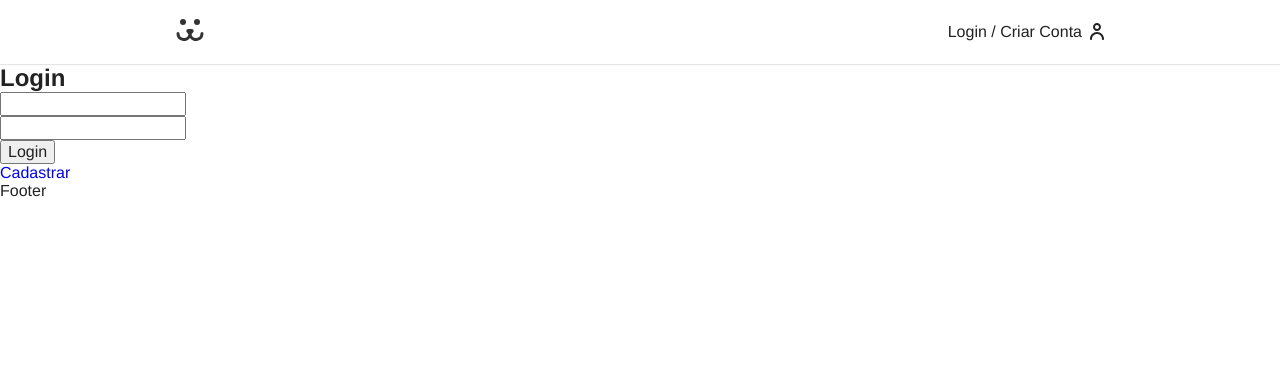
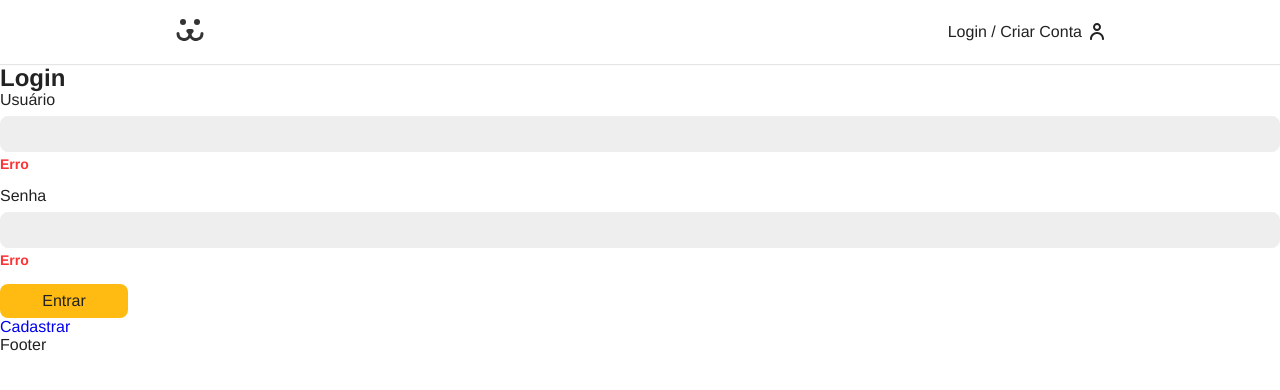
Before and after one commit to marcelloventurini/dogsocial, a React (Vite) app: page /login in a window 1280 px wide. Shown: the top 390 px of the page. Built offline with nearby package versions, Linux system fonts and the light colour scheme.

Commit message:
Create Forms components.

```diff
--- /dev/null
+++ b/src/Components/Forms/Button.jsx
@@ -0,0 +1,9 @@
+import styles from './Button.module.css'
+
+function Button({ children, ...props }) {
+  return (
+    <button {...props} className={styles.button}>{children}</button>
+  )
+}
+
+export default Button
--- /dev/null
+++ b/src/Components/Forms/Button.module.css
@@ -0,0 +1,24 @@
+.button {
+  font-size: 1rem;
+  font-family: var(--type-first-font);
+  cursor: pointer;
+  border: none;
+  border-radius: .5rem;
+  background: #fb1;
+  color: #222;
+  min-width: 8rem;
+  padding: .5rem 1.5rem;
+  box-sizing: border-box;
+  transition: .1s;
+}
+
+.button:hover,
+.button:focus {
+  outline: none;
+  box-shadow: 0 0 0 3px #fea, 0 0 0 4px #fb1;
+}
+
+.button:disabled {
+  opacity: .5;
+  cursor: wait;
+}
--- /dev/null
+++ b/src/Components/Forms/Input.jsx
@@ -0,0 +1,13 @@
+import styles from './Input.module.css'
+
+function Input({ label, type, name }) {
+  return (
+    <div className={styles.wrapper}>
+      <label htmlFor={name} className={styles.label}>{label}</label>
+      <input id={name} name={name} className={styles.input} type={type} />
+      <p className={styles.error}>Erro</p>
+    </div>
+  )
+}
+
+export default Input
--- /dev/null
+++ b/src/Components/Forms/Input.module.css
@@ -0,0 +1,36 @@
+.wrapper {
+  margin-bottom: 1rem;
+}
+
+.input {
+  border: 1px solid #eee;
+  display: block;
+  width: 100%;
+  font-size: 1rem;
+  padding: 0.5rem;
+  border-radius: .5rem;
+  background: #eee;
+  transition: .1s;
+}
+
+.input:focus,
+input:hover {
+  outline: none;
+  border-color: #fb1;
+  box-shadow: 0px 0px 0px 1px #fea;
+  background: #fff;
+}
+
+.label {
+  display: block;
+  font-size: 1rem;
+  line-height: 1;
+  margin-bottom: 0.5rem;
+}
+
+.error {
+  color: #f33;
+  font-size: .875rem;
+  font-weight: bold;
+  margin-top: .25rem;
+}
--- a/src/Components/Login/LoginForm.jsx
+++ b/src/Components/Login/LoginForm.jsx
@@ -1,5 +1,7 @@
 import React from 'react'
 import { Link } from 'react-router-dom'
+import Input from '../Forms/Input'
+import Button from '../Forms/Button'
 
 function LoginForm() {
   const [username, setUsername] = React.useState('')
@@ -30,11 +32,10 @@
     <section>
       <h1>Login</h1>
       <form action='' onSubmit={handleSubmit}>
-        <input type='text' value={username}
-          onChange={({ target }) => setUsername(target.value)} />
-        <input type='password' value={password}
-          onChange={({ target }) => setPassword(target.value)} />
-        <button>Login</button>
+        <Input label='Usuário' type='text' name='username' />
+        <Input label='Senha' type='password' name='password' />
+
+        <Button>Entrar</Button>
       </form>
       <Link to='/login/criar'>Cadastrar</Link>
     </section>
```
